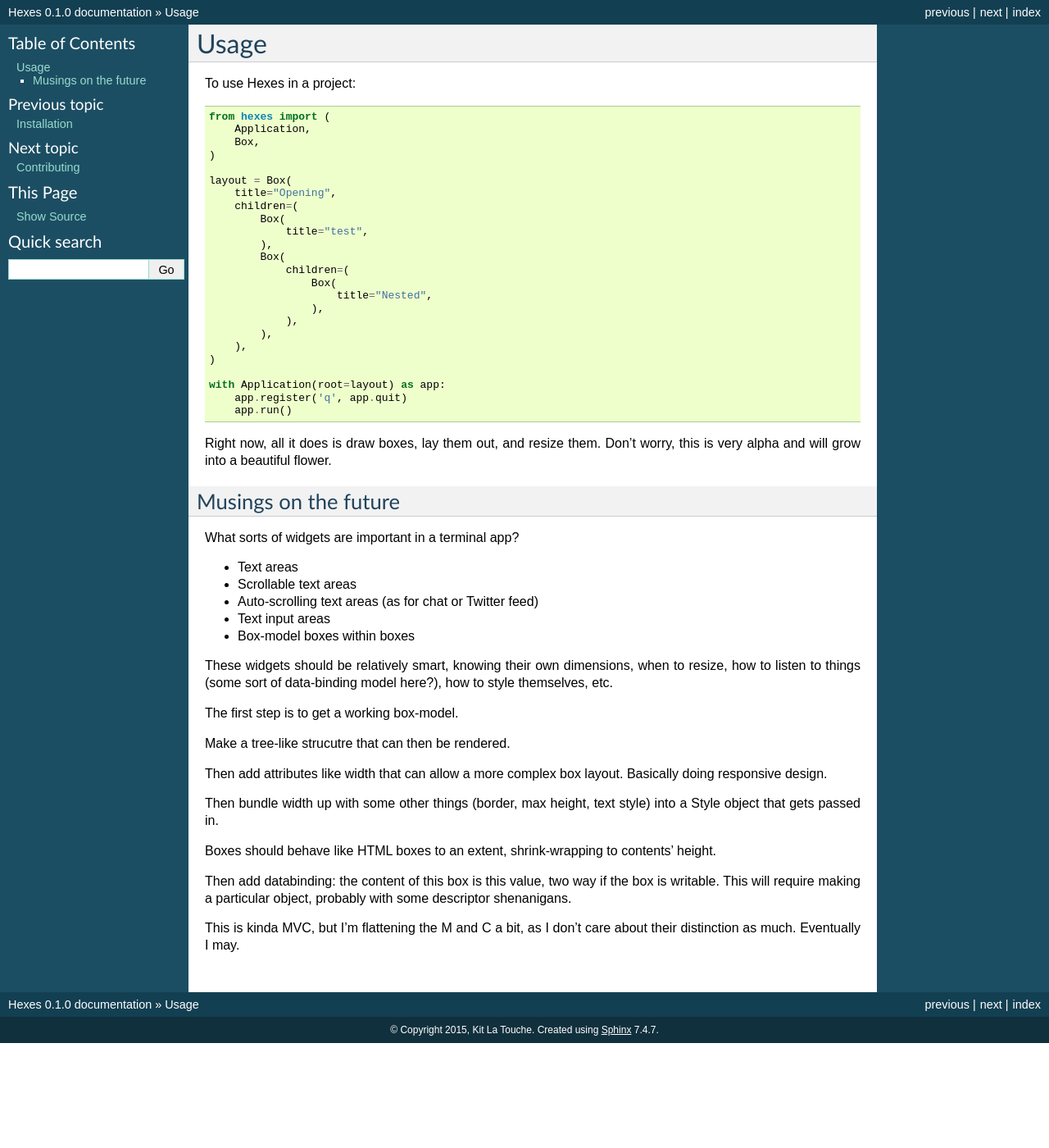
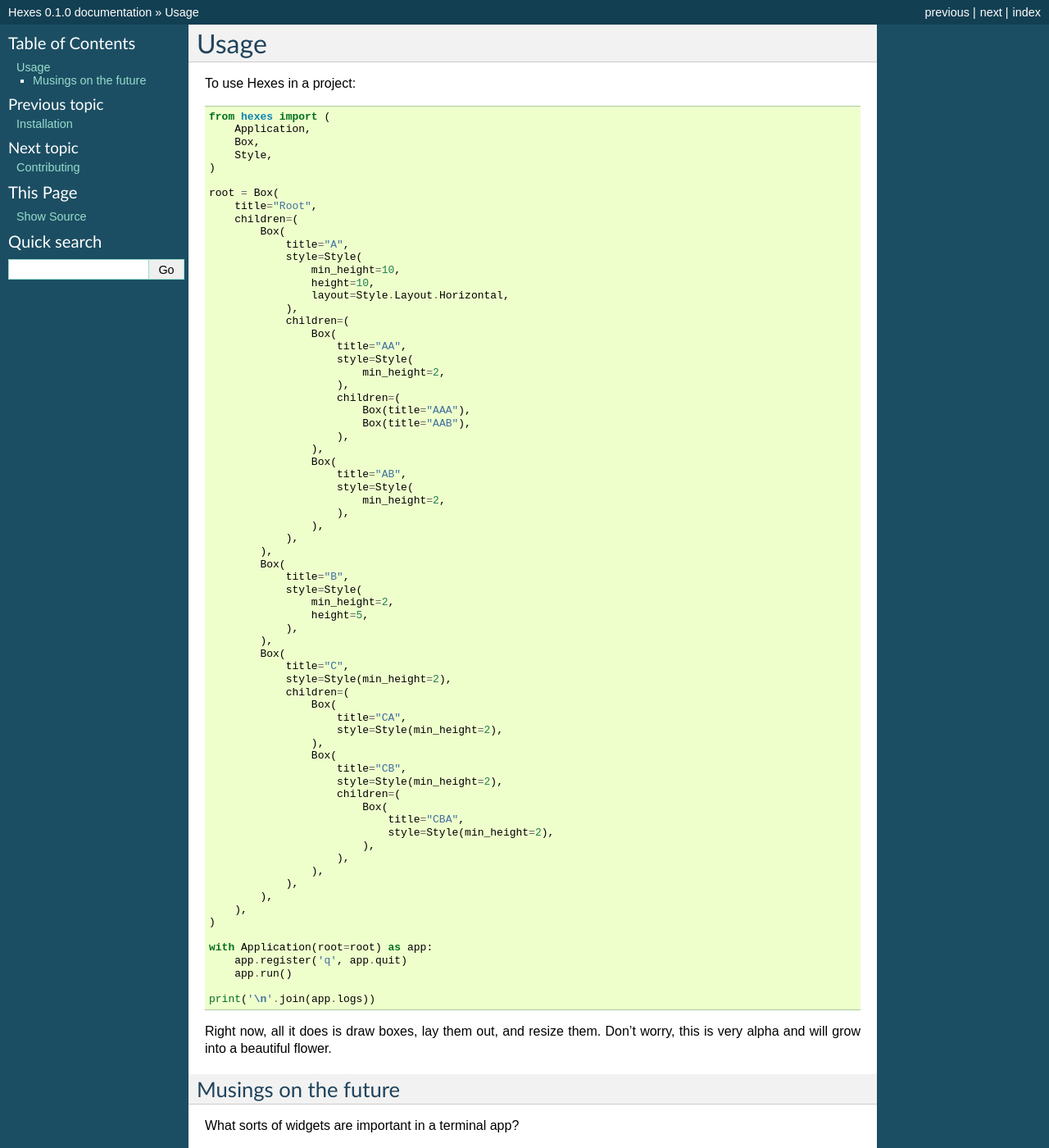
Before and after one commit to wlonk/hexes, a Sphinx documentation site: the page built from docs/usage.rst, in a window 1280 px wide and 1400 px high. Shown: the whole window at 82% size. Built offline with Sphinx 7.4.7, drawn with Linux system fonts in a browser that asks for light colours.

```diff
--- a/docs/usage.rst
+++ b/docs/usage.rst
@@ -7,27 +7,74 @@ To use Hexes in a project::
     from hexes import (
         Application,
         Box,
+        Style,
     )
 
-    layout = Box(
-        title="Opening",
+    root = Box(
+        title="Root",
         children=(
             Box(
-                title="test",
+                title="A",
+                style=Style(
+                    min_height=10,
+                    height=10,
+                    layout=Style.Layout.Horizontal,
+                ),
+                children=(
+                    Box(
+                        title="AA",
+                        style=Style(
+                            min_height=2,
+                        ),
+                        children=(
+                            Box(title="AAA"),
+                            Box(title="AAB"),
+                        ),
+                    ),
+                    Box(
+                        title="AB",
+                        style=Style(
+                            min_height=2,
+                        ),
+                    ),
+                ),
             ),
             Box(
+                title="B",
+                style=Style(
+                    min_height=2,
+                    height=5,
+                ),
+            ),
+            Box(
+                title="C",
+                style=Style(min_height=2),
                 children=(
                     Box(
-                        title="Nested",
+                        title="CA",
+                        style=Style(min_height=2),
+                    ),
+                    Box(
+                        title="CB",
+                        style=Style(min_height=2),
+                        children=(
+                            Box(
+                                title="CBA",
+                                style=Style(min_height=2),
+                            ),
+                        ),
                     ),
                 ),
             ),
         ),
     )
 
-    with Application(root=layout) as app:
+    with Application(root=root) as app:
         app.register('q', app.quit)
         app.run()
+
+    print('\n'.join(app.logs))
+
 
 Right now, all it does is draw boxes, lay them out, and resize them. Don't
 worry, this is very alpha and will grow into a beautiful flower.
```
Also changed, not shown: 3 other files.
